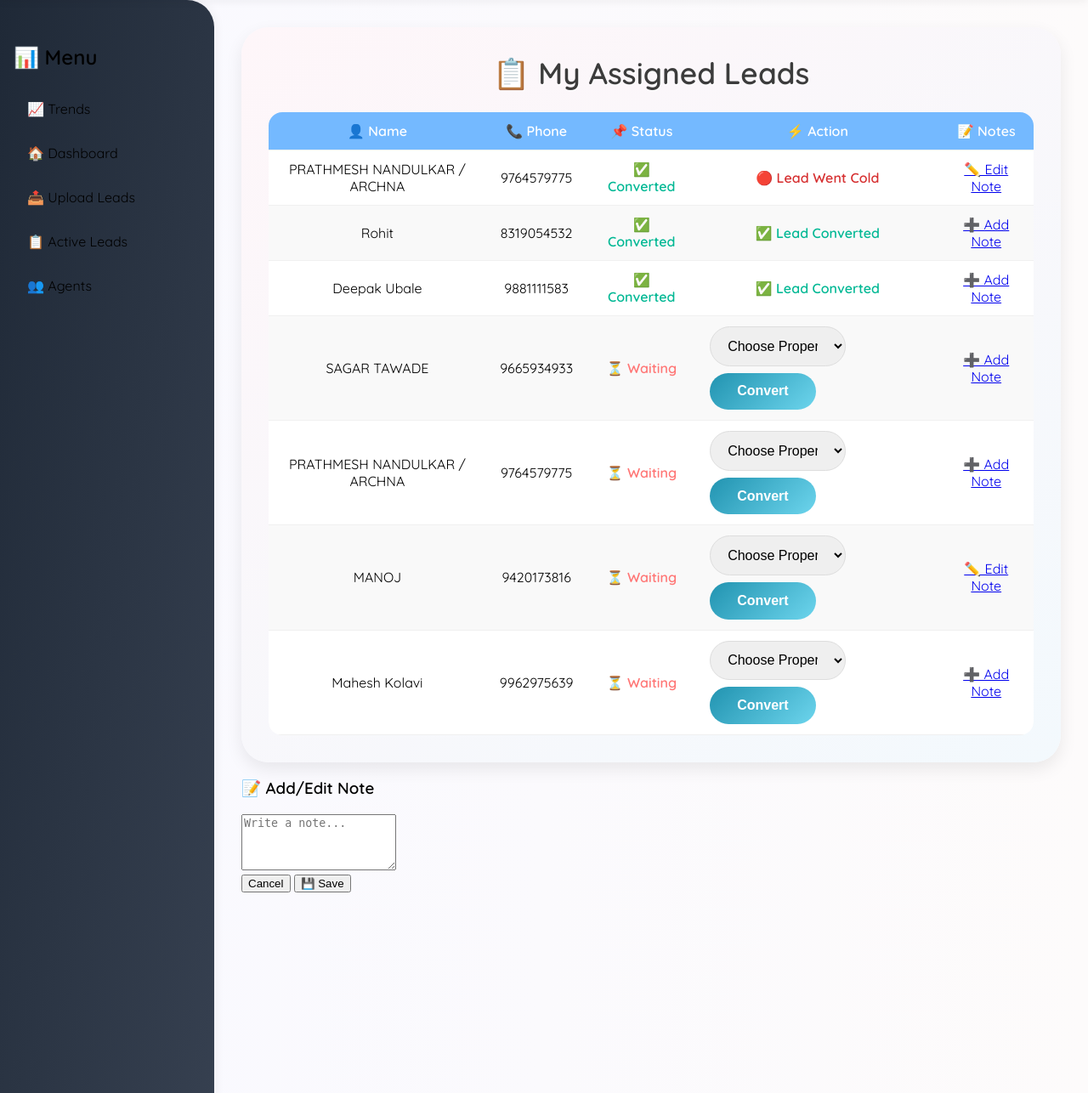
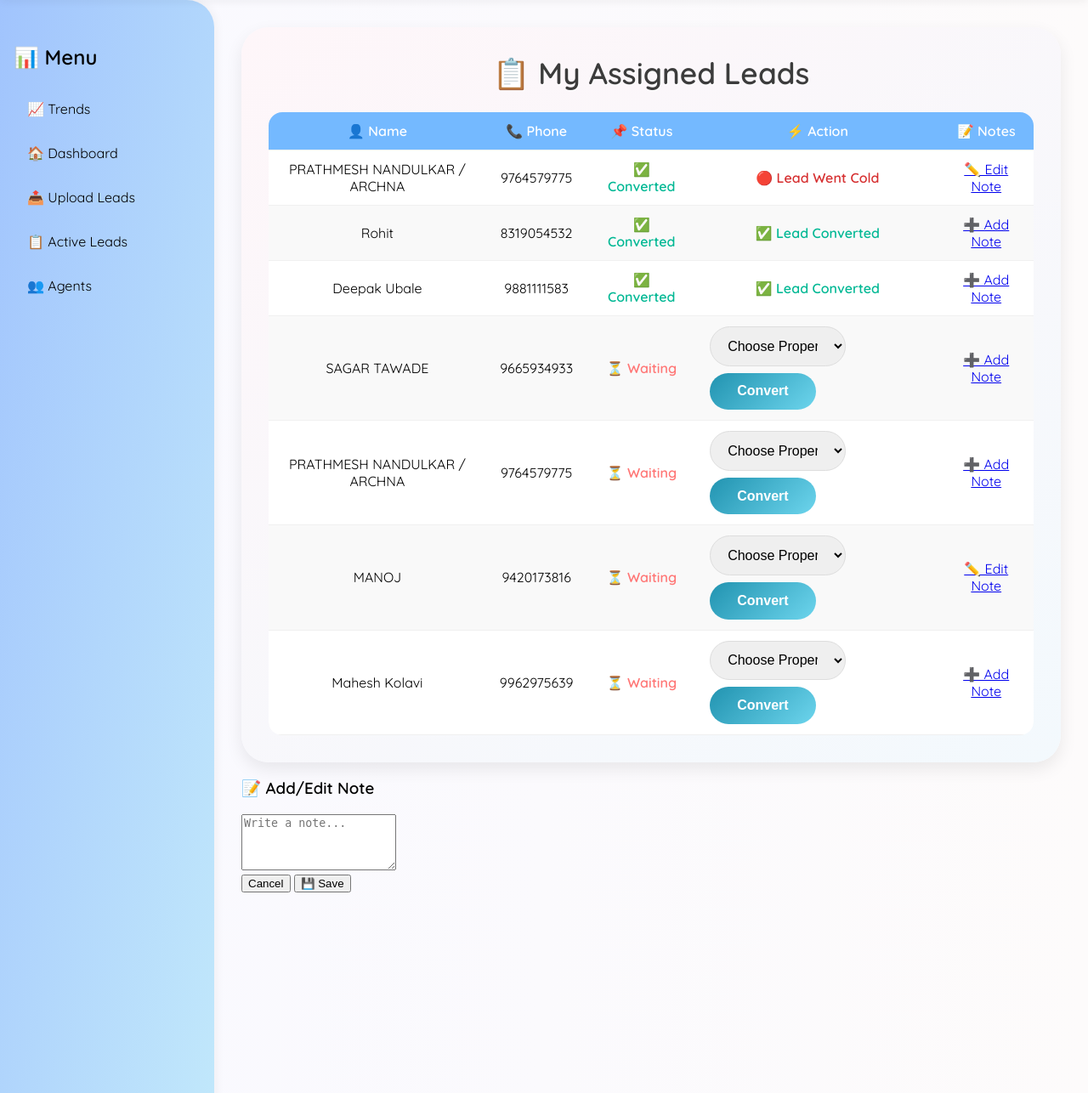
Before and after one commit to latambale/crm, a FastAPI app: page /my-leads in a window 1280 px wide. Shown: the part 80-1366 px from the top of the page at 85% size. Run offline with FastAPI, Linux system fonts and the light colour scheme; a user stored in the database is signed in.

Commit message:
Update style.css

```diff
--- a/crm/app/static/style.css
+++ b/crm/app/static/style.css
@@ -2,7 +2,6 @@
 :root {
   --primary-color: #4f46e5;
   --light-bg: #f9f9ff;
-  --sidebar-gradient: linear-gradient(to bottom right, #1f2937, #374151);
 }
 
 body {
@@ -436,7 +435,7 @@ canvas {
   top: 0;
   height: 100vh;
   width: 220px;
-  background: var(--sidebar-gradient);
+  background: linear-gradient(to bottom right, #a1c4fd, #c2e9fb);
   color: #fff;
   padding: 2rem 1rem;
   border-top-right-radius: 2rem;
```
